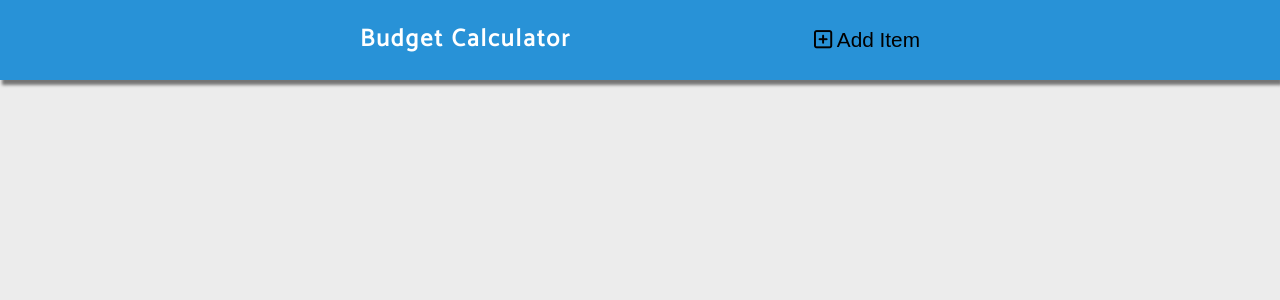
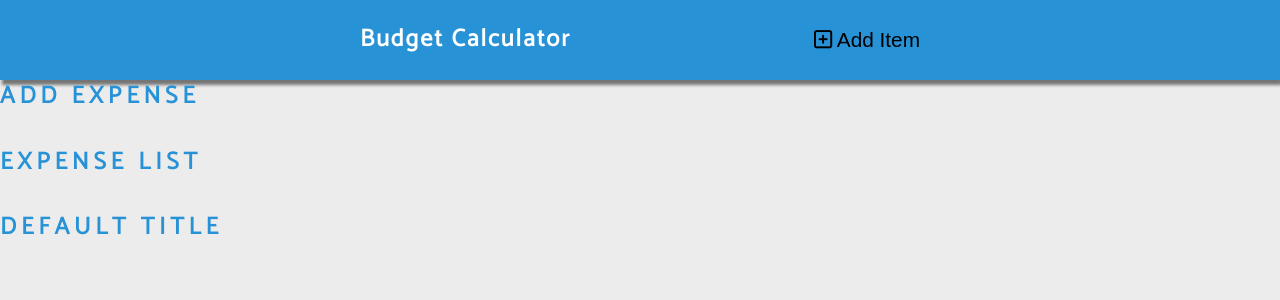
Before and after one commit to Altofogant/budget-calculator, a Svelte app: page / in a window 1280 px wide. Shown: the top 300 px of the page. Built offline with nearby package versions, Linux system fonts and the light colour scheme.

Commit message:
added title component with props

```diff
--- a/src/App.svelte
+++ b/src/App.svelte
@@ -1,5 +1,9 @@
 <script>
 	import Navbar from './Navbar.svelte';
+	import Title from './Title.svelte';
 </script>
 
 <Navbar />
+<Title title="add expense" />
+<Title title="expense list" />
+<Title />
--- /dev/null
+++ b/src/Title.svelte
@@ -0,0 +1,7 @@
+<script>
+    export let title = "default title";
+</script>
+
+<div class="main-title">
+    <h2>{title.toUpperCase()}</h2>
+</div>
```
